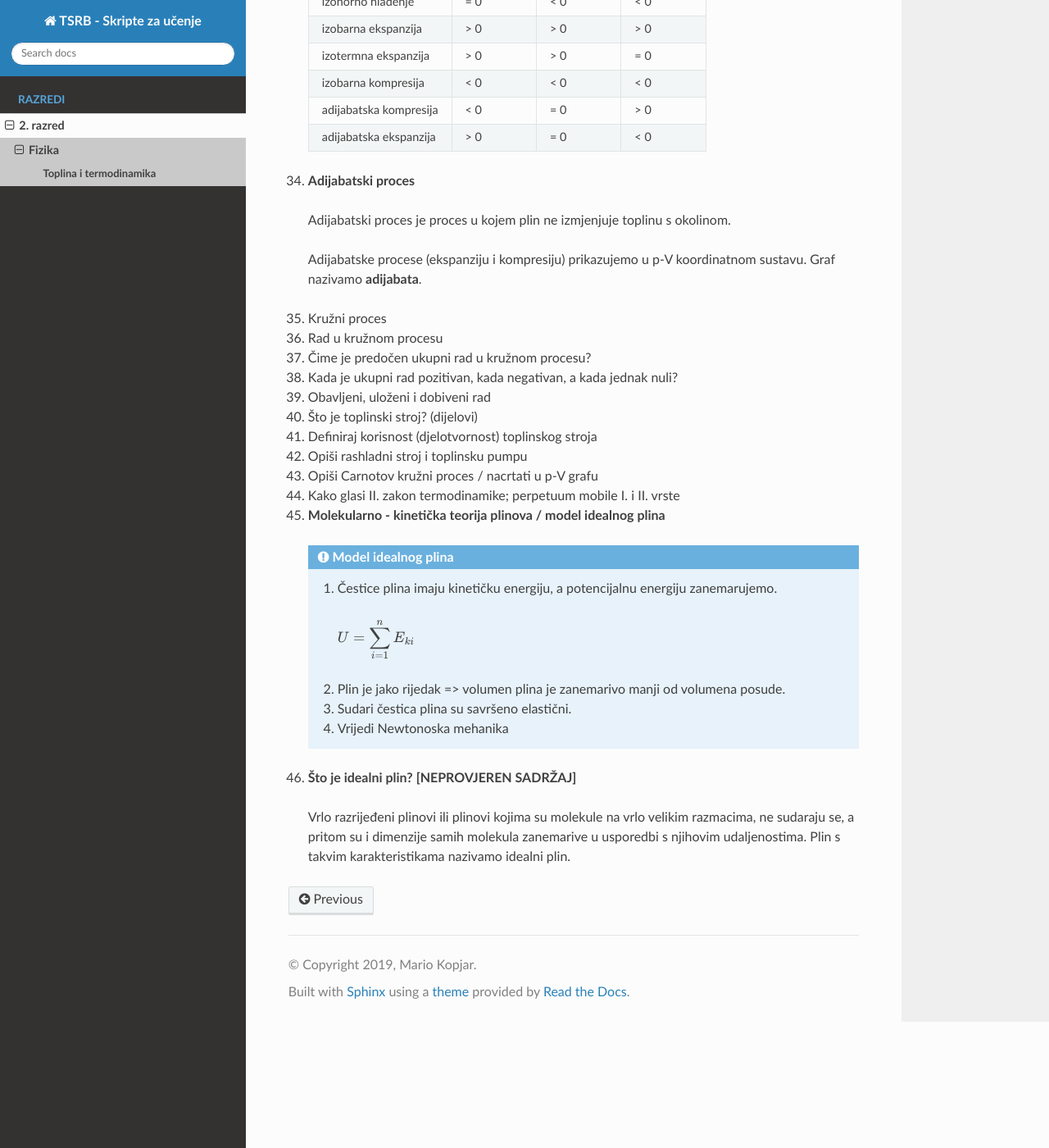
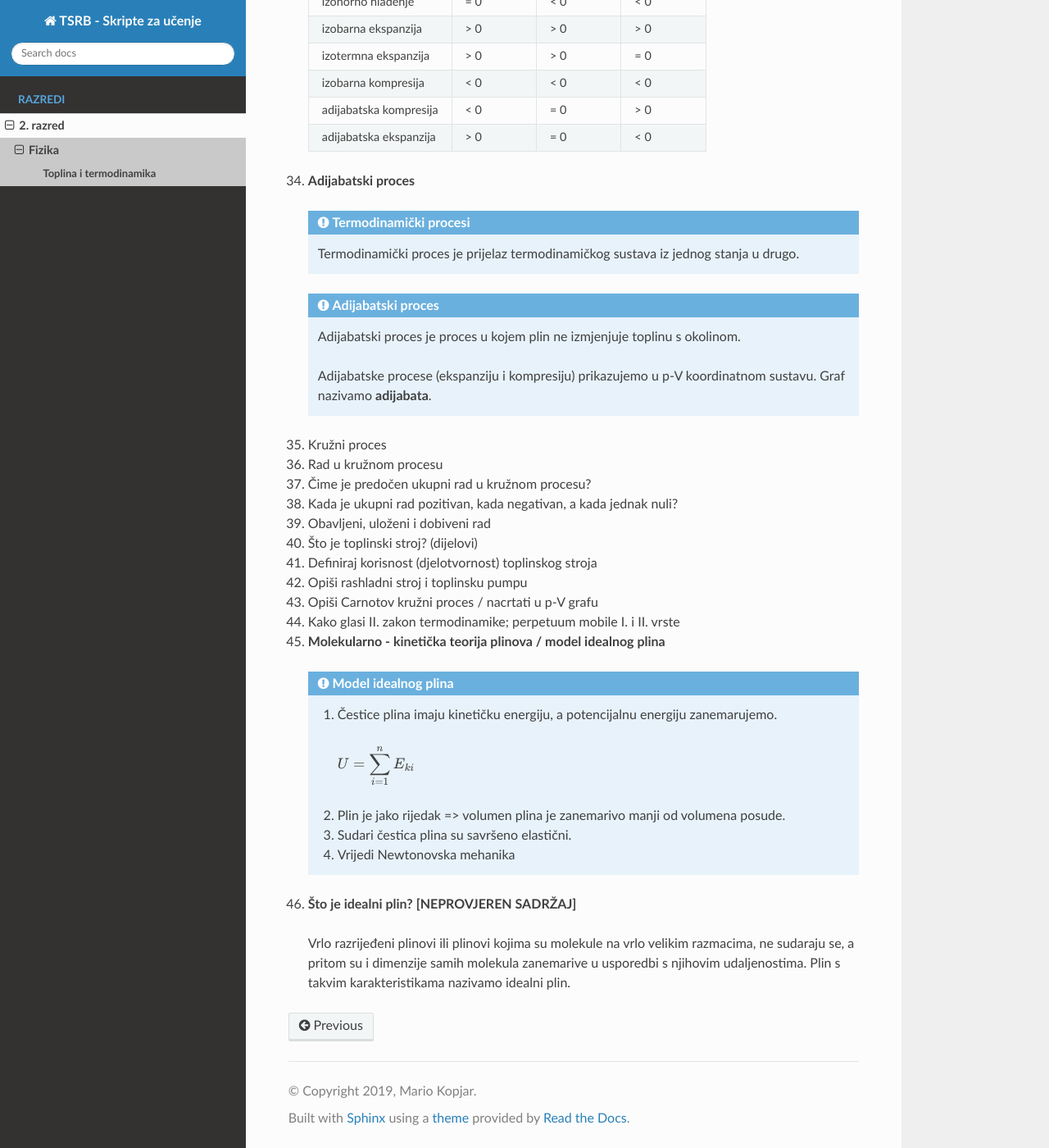
Before and after one commit to recycleTheC/tsrb-h_razred, a Sphinx documentation site: the page built from source/2_razred/fizika/toplina.rst, in a window 1280 px wide and 1400 px high, scrolled down 14607 px. Shown: the whole window at 82% size. Built offline with Sphinx 7.4.7 and the Read the Docs theme 2.0.0, drawn with Linux system fonts in a browser that asks for light colours; some of the changed text lies outside the part shown.

Commit message:
Ispravci pogrešaka i dodavanje sadržaja

```diff
--- a/source/2_razred/fizika/toplina.rst
+++ b/source/2_razred/fizika/toplina.rst
@@ -393,7 +393,7 @@ Toplina i termodinamika
 
 28. **Kako računamo rad pri izobarnom/izotermnom/izohornom procesu?**
 
-  :math:`W=p*\Delta{V}` ili :math:`W=p*(V_2-V-1)`
+  :math:`W=p*\Delta{V}` ili :math:`W=p*(V_2-V_1)`
 
 29. **Čime je grafički prikazan rad plina u p-V koordinatnom sustavu?**
 
@@ -440,10 +440,17 @@ Toplina i termodinamika
 
 34. **Adijabatski proces**
 
-  Adijabatski proces je proces u kojem plin ne izmjenjuje toplinu s okolinom.
+  .. admonition:: **Termodinamički procesi**
 
-  Adijabatske procese (ekspanziju i kompresiju) prikazujemo u p-V koordinatnom
-  sustavu. Graf nazivamo **adijabata**.
+    Termodinamički proces je prijelaz termodinamičkog sustava iz jednog stanja
+    u drugo.
+
+  .. admonition:: **Adijabatski proces**
+
+    Adijabatski proces je proces u kojem plin ne izmjenjuje toplinu s okolinom.
+
+    Adijabatske procese (ekspanziju i kompresiju) prikazujemo u p-V koordinatnom
+    sustavu. Graf nazivamo **adijabata**.
 
 35. Kružni proces
 36. Rad u kružnom procesu
@@ -468,7 +475,7 @@ Toplina i termodinamika
 
     3. Sudari čestica plina su savršeno elastični.
 
-    4. Vrijedi Newtonoska mehanika
+    4. Vrijedi Newtonovska mehanika
 
 
 46. **Što je idealni plin?** **[NEPROVJEREN SADRŽAJ]**
```
